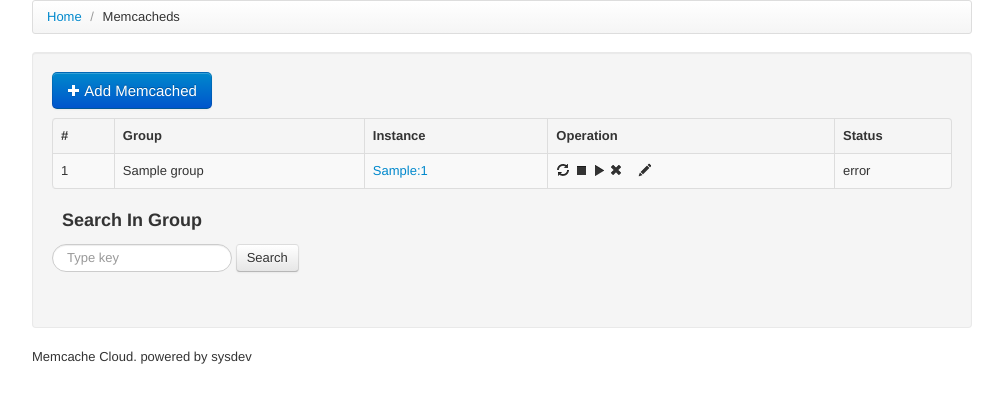
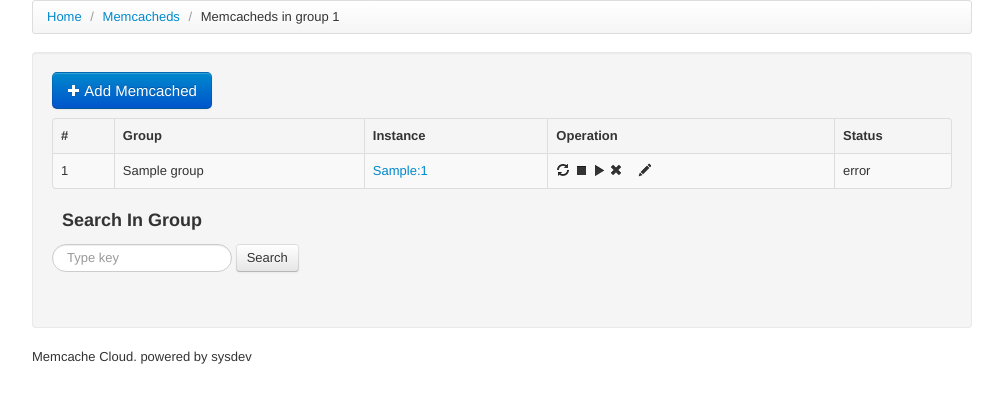
Before and after one commit to mingshi/memcached-cloud, a Flask app: a page that uses mc/templates/mc/memcacheds_group.html in a window 1280 px wide. Shown: the part 60-463 px from the top of the page, without its empty margins (138-1141 px from the left). Run offline with Flask 2, Linux system fonts and the light colour scheme; tables that the repository leaves empty hold one stand-in row (values such as "Sample post"); data that the repository does not hold is empty; some libraries are stand-ins or nearby versions.

Commit message:
change memcacheds in group page

```diff
--- a/mc/templates/mc/memcacheds_group.html
+++ b/mc/templates/mc/memcacheds_group.html
@@ -11,7 +11,10 @@
   <li>
     <a href="/">Home</a> <span class="divider">/</span>
   </li>
-  <li class="active">Memcacheds</li>
+  <li>
+    <a href="/memcacheds">Memcacheds</a> <span class="divider">/</span>
+  </li>
+  <li class="active">Memcacheds in group {{ group_id }}</li>
 </ul>
 
 <div class="well">
```
